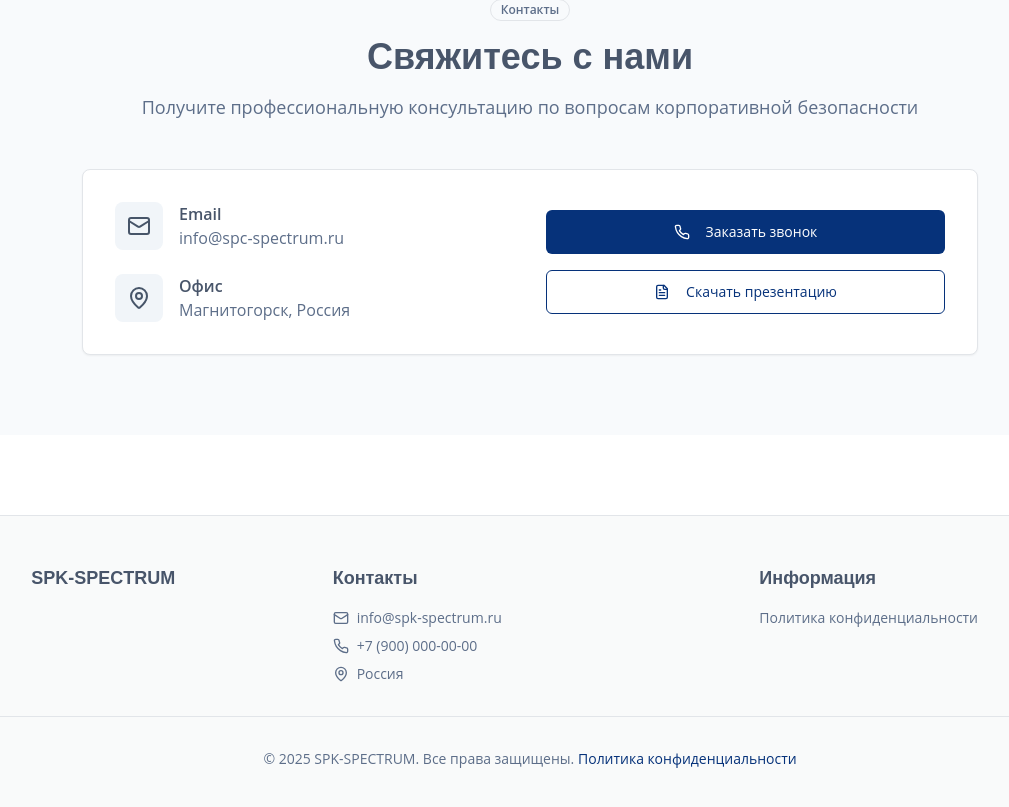
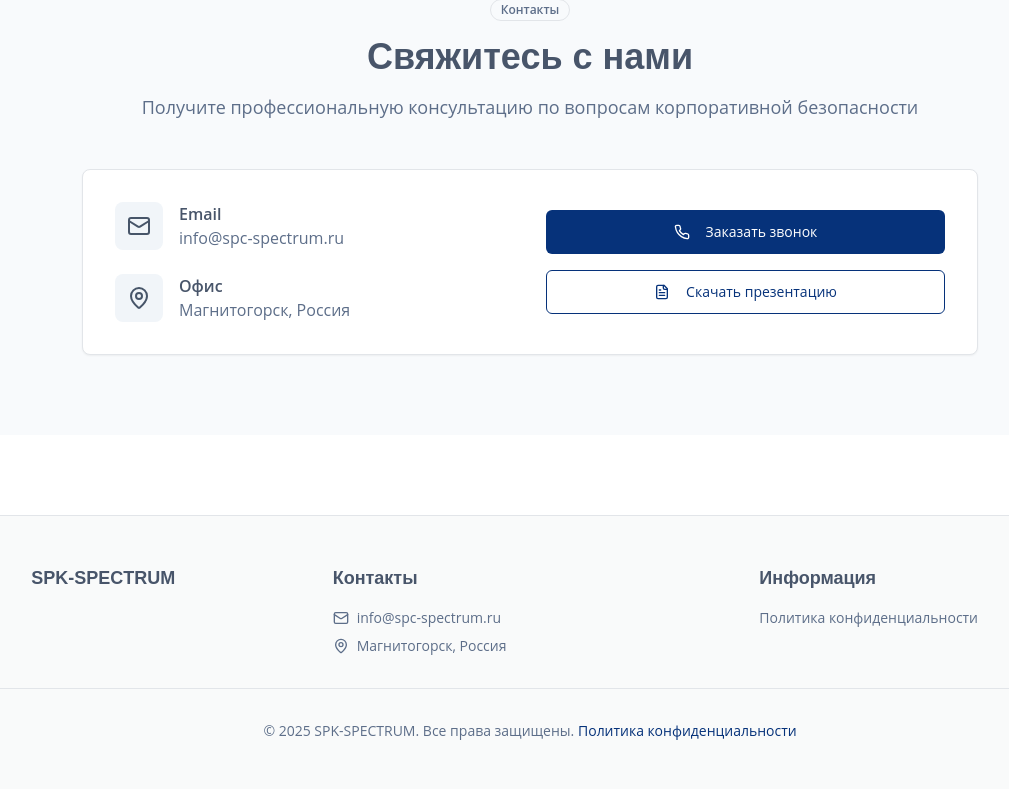
Before and after one commit to D3adM0urn/spectrum-security-analysis, a React (Vite) app: page / in a window 1280 px wide. Shown: the part 3927-4734 px from the top of the page, without its empty margins (110-1119 px from the left). Built offline with nearby package versions, Linux system fonts and the light colour scheme.

Commit message:
Обновление контактных данных компании

```diff
--- a/src/components/Footer.tsx
+++ b/src/components/Footer.tsx
@@ -13,17 +13,13 @@ export default function Footer() {
           <div>
             <h3 className="font-bold text-lg mb-4">Контакты</h3>
             <div className="space-y-2 text-sm text-muted-foreground">
-              <a href="mailto:info@spk-spectrum.ru" className="flex items-center hover:text-primary transition-colors">
+              <a href="mailto:info@spc-spectrum.ru" className="flex items-center hover:text-primary transition-colors">
                 <Icon name="Mail" className="h-4 w-4 mr-2" />
-                info@spk-spectrum.ru
-              </a>
-              <a href="tel:+79000000000" className="flex items-center hover:text-primary transition-colors">
-                <Icon name="Phone" className="h-4 w-4 mr-2" />
-                +7 (900) 000-00-00
+                info@spc-spectrum.ru
               </a>
               <div className="flex items-start">
                 <Icon name="MapPin" className="h-4 w-4 mr-2 mt-0.5" />
-                <span>Россия</span>
+                <span>Магнитогорск, Россия</span>
               </div>
             </div>
           </div>
```
